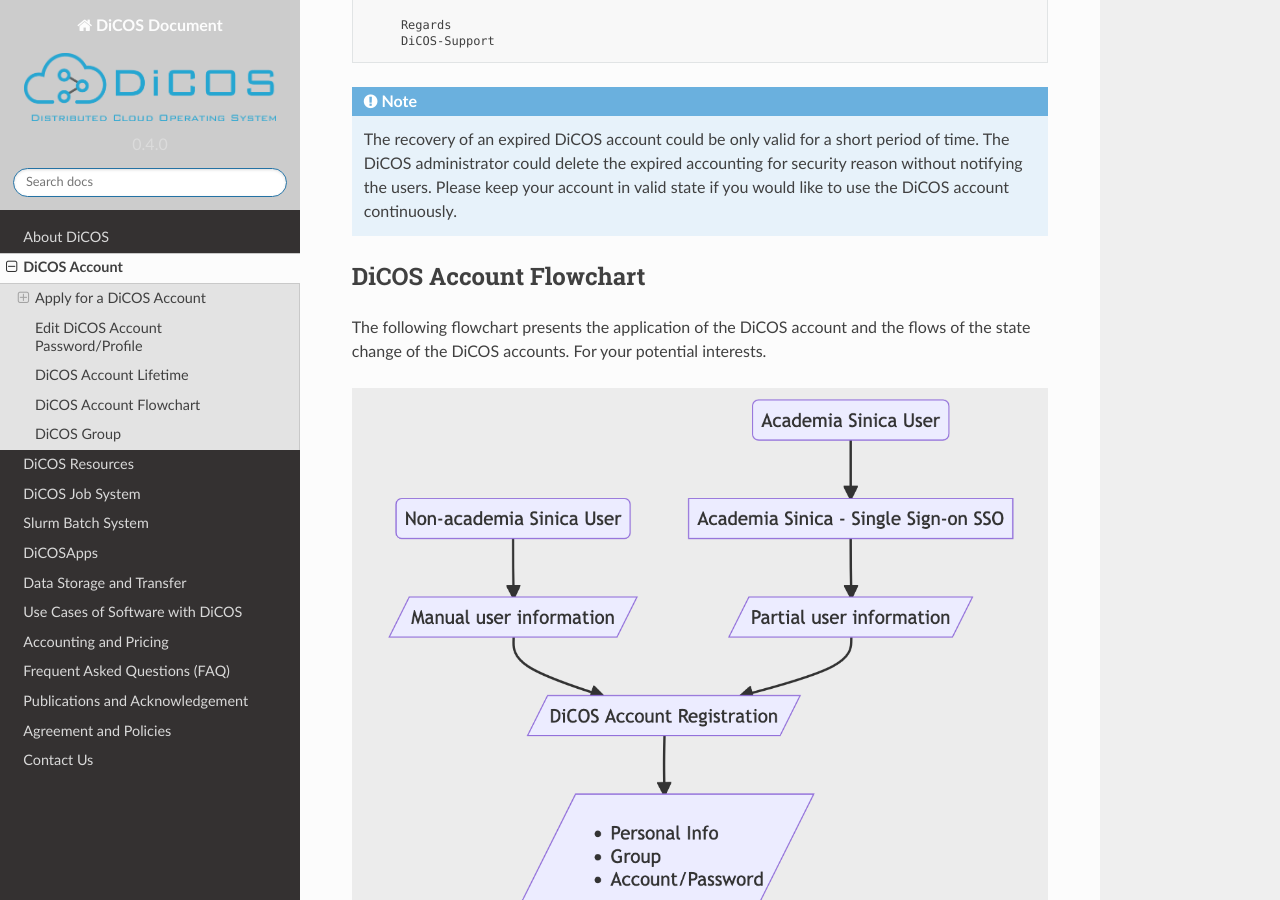
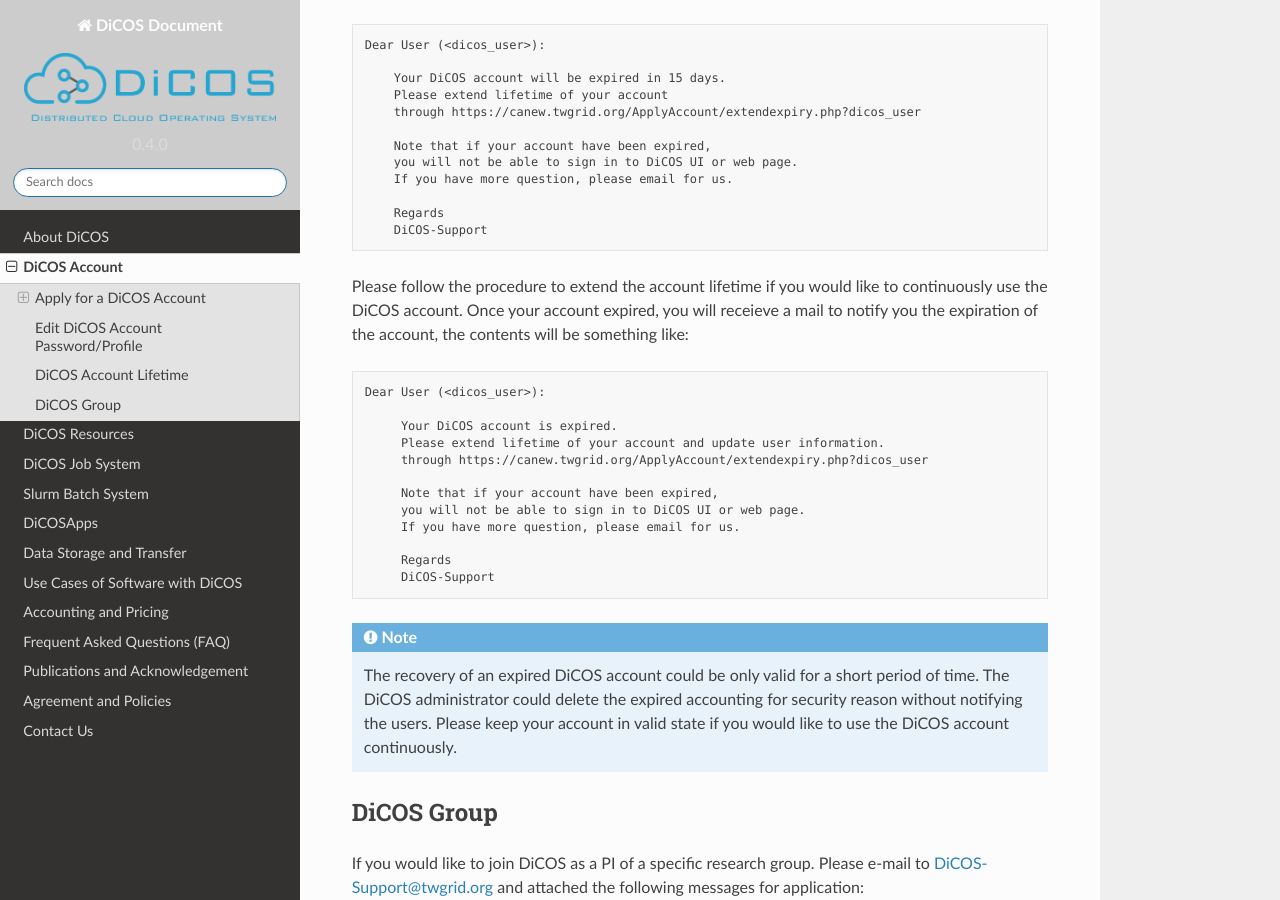
Before and after one commit to ASGCOPS/dicos_document, a Sphinx documentation site: the page built from docs/source/dicos_account.rst, in a window 1280 px wide and 900 px high, scrolled down 4055 px. Built offline with Sphinx 7.4.7 and the Read the Docs theme 2.0.0, drawn with Linux system fonts in a browser that asks for light colours.

Commit message:
Edit dicos_account.rst

```diff
--- a/docs/source/dicos_account.rst
+++ b/docs/source/dicos_account.rst
@@ -145,17 +153,6 @@
    The recovery of an expired DiCOS account could be only valid for a short period of time. The DiCOS administrator could delete the expired accounting for security reason without notifying the users. Please keep your account in valid state if you would like to use the DiCOS account continuously.
 
 
-==========================
-DiCOS Account Flowchart
-==========================
-
-The following flowchart presents the application of the DiCOS account and the flows of the state change of the DiCOS accounts. For your potential interests.
-
-.. image:: image/dicos_account.png
-   :width: 800
-   :alt: DiCOS Account Flowchart
-
-
 ==========================================
 DiCOS Group
 ==========================================
```
Also changed, not shown: other parts of docs/source/dicos_account.rst (+9 -1 lines), docs/source/image/Account_application_flow_ASSSO0.png (added), docs/source/image/Account_application_flow_ASSSO1.png (added), docs/source/image/Account_application_flow_ASSSO2.png (added), docs/source/image/Account_application_flow_no_SSO1.png (added), docs/source/image/Account_application_flow_no_SSO2.png (added), docs/source/image/Account_application_flow_no_SSO3.png (added), docs/source/image/Account_application_flow_no_SSO4.png (added).
